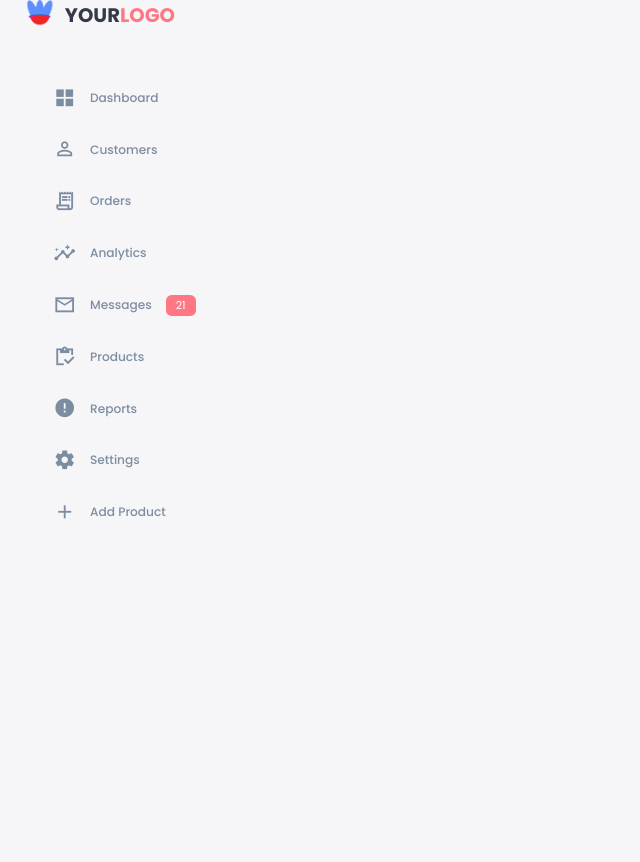
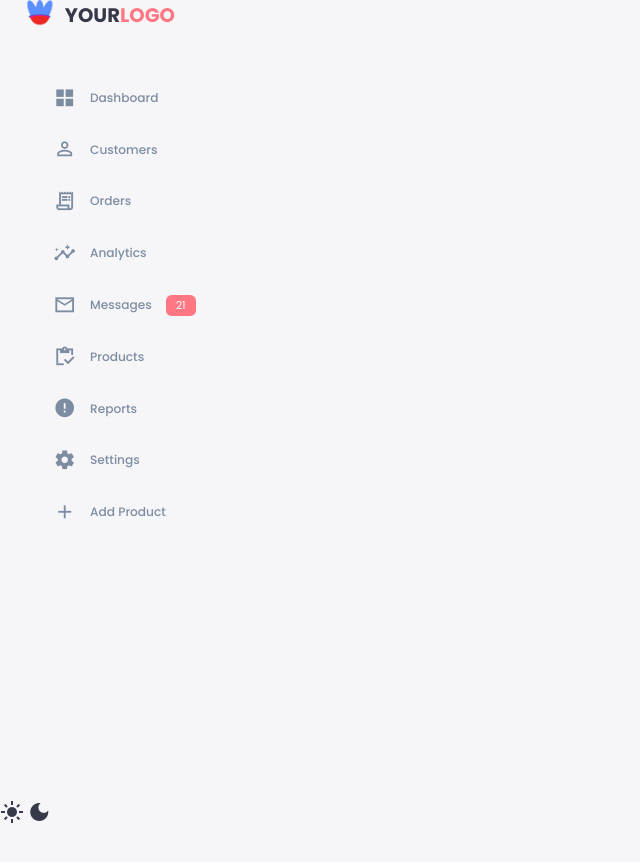
Before and after one commit to billyndroid/dashboard-example, a plain HTML site: page html/products.html in a window 1280 px wide. Shown: the top 862 px of the page, without its empty margins (0-640 px from the left). Drawn offline with Linux system fonts and the light colour scheme; files whose address does not match are found by name; a web font is replaced by a local one.

Commit message:
Update products.html

```diff
--- a/html/products.html
+++ b/html/products.html
@@ -75,5 +75,10 @@
 
         </aside>
     </div>
+</button>
+<div class="theme-toggler">
+    <span class="material-icons-sharp active">light_mode</span>
+    <span class="material-icons-sharp">dark_mode</span>
+</div>
 </body>
 </html>
```
